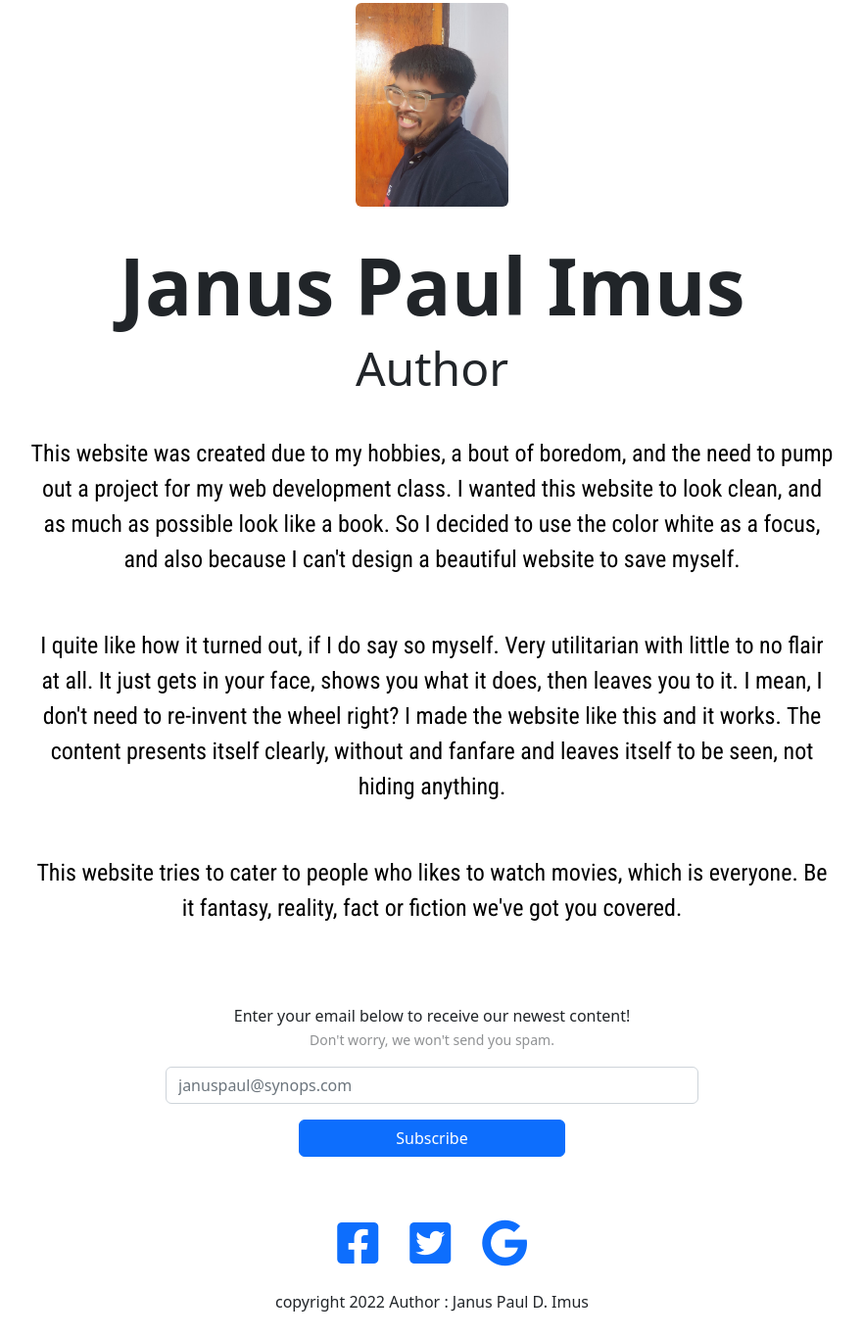
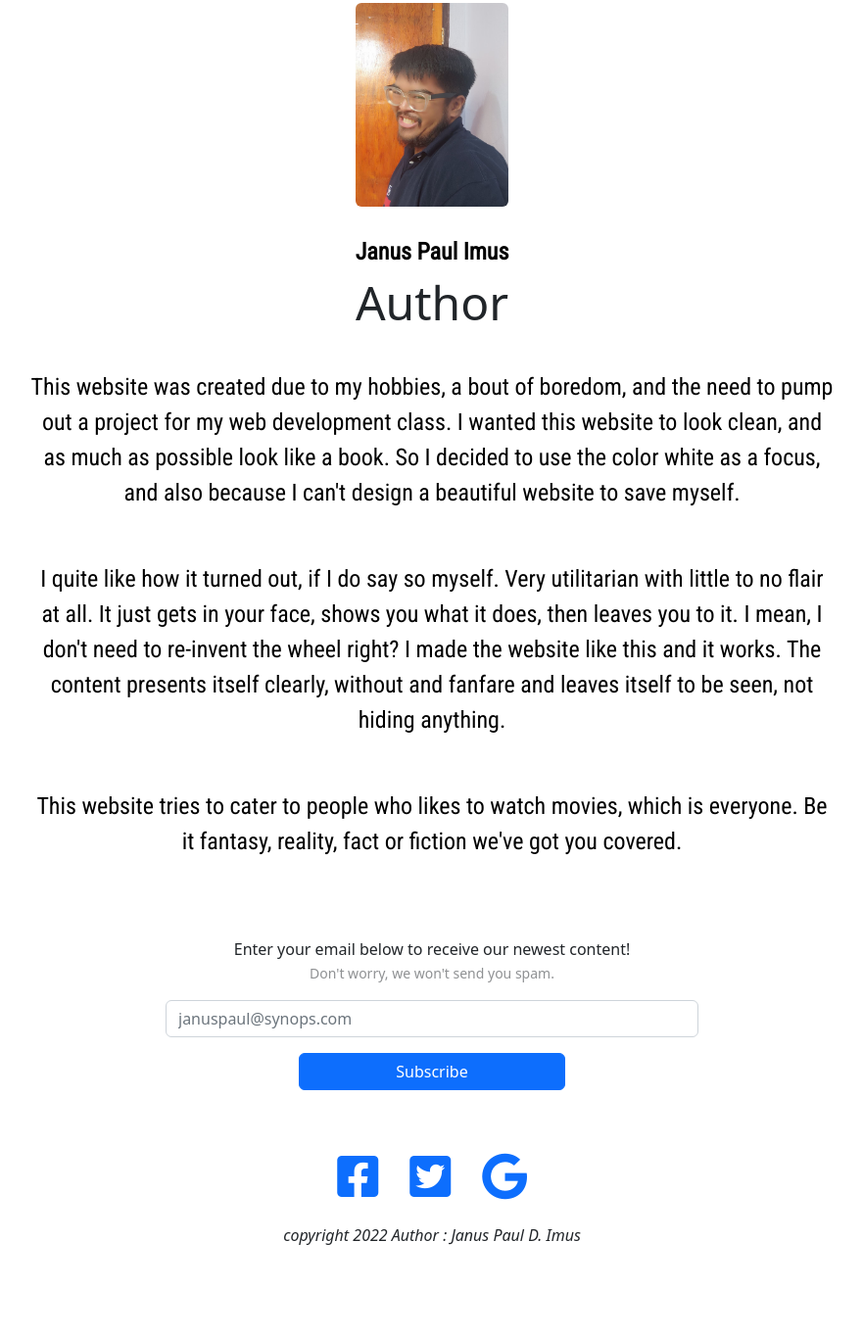
Before and after one commit to januspaul/proj1imus, a plain HTML site: page about.html in a window 1280 px wide. Shown: the part 69-1434 px from the top of the page at 98% size, without its empty margins (199-1080 px from the left). After the commit the page ends 1366 px from the top, so only its background shows below. Drawn offline with nearby package versions, Linux system fonts and the light colour scheme.

Commit message:
added style on "copyright"

```diff
--- a/about.html
+++ b/about.html
@@ -54,8 +54,8 @@
           </div>
           <div class="row">
             <div class="col-12 p-3">
-                <h1 class="display-1 text-center fw-bold">Janus Paul Imus</h1>
-                <h1 class="display-5 text-center">Author</h1>
+                <h1 class="display-1 text-center fw-bold" style="color: black; font-family: 'Roboto Condensed', sans-serif; font-size:x-large;">Janus Paul Imus</h1>
+                <h1 class="display-5 text-center" >Author</h1>
             </div>
           </div>
           <div class="row">
@@ -67,7 +67,6 @@
                     to be seen, not hiding anything.</p> <br>
                   <p>This website tries to cater to people who likes to watch movies, which is everyone. Be it fantasy, reality, fact or fiction we've got you covered.
                   </p>
-
             </div>
           </div>
           <div class="row">
@@ -86,7 +85,7 @@
               <a href="#"><i class="fa-brands fa-square-twitter fa-3x p-3"></i></a>
               <a href="#"><i class="fa-brands fa-google fa-3x p-3"></i></a>
         </div>
-        <p class="p-2 text-center">copyright 2022 Author : Janus Paul D. Imus</p>
+        <p class="p-2 text-center" style="font-style:italic;">copyright 2022 Author : Janus Paul D. Imus</p>
     </div>
     <script src="https://cdn.jsdelivr.net/npm/bootstrap@5.2.2/dist/js/bootstrap.bundle.min.js" integrity="sha384-OERcA2EqjJCMA+/3y+gxIOqMEjwtxJY7qPCqsdltbNJuaOe923+mo//f6V8Qbsw3" crossorigin="anonymous"></script>
 </body>
```
Also changed, not shown: Fiction.html (+1 -1 lines), nonfiction.html (+2 -2 lines).
